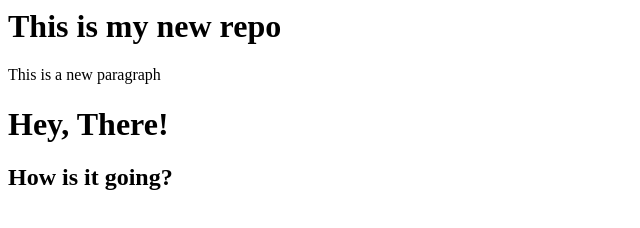
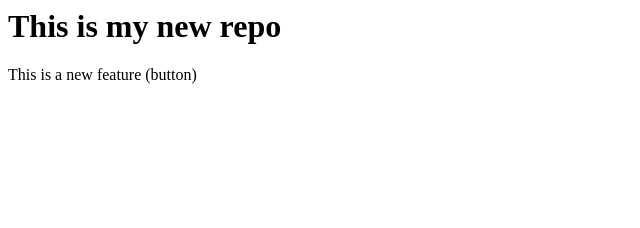
Before and after one commit to aquib6201/LocalRepo, a plain HTML site: page index.html in a window 1280 px wide. Shown: the whole page, without its empty margins (0-640 px from the left). Drawn offline with Linux system fonts and the light colour scheme.

Commit message:
make change in main branch in index

```diff
--- a/index.html
+++ b/index.html
@@ -1,5 +1,2 @@
 <h1>This is my new repo</h1>
-<p>This is a new paragraph</p>
-
-<h1>Hey, There!</h1>
-<h2>How is it going?</h2>
+<p>This is a new feature (button)</p>
```
